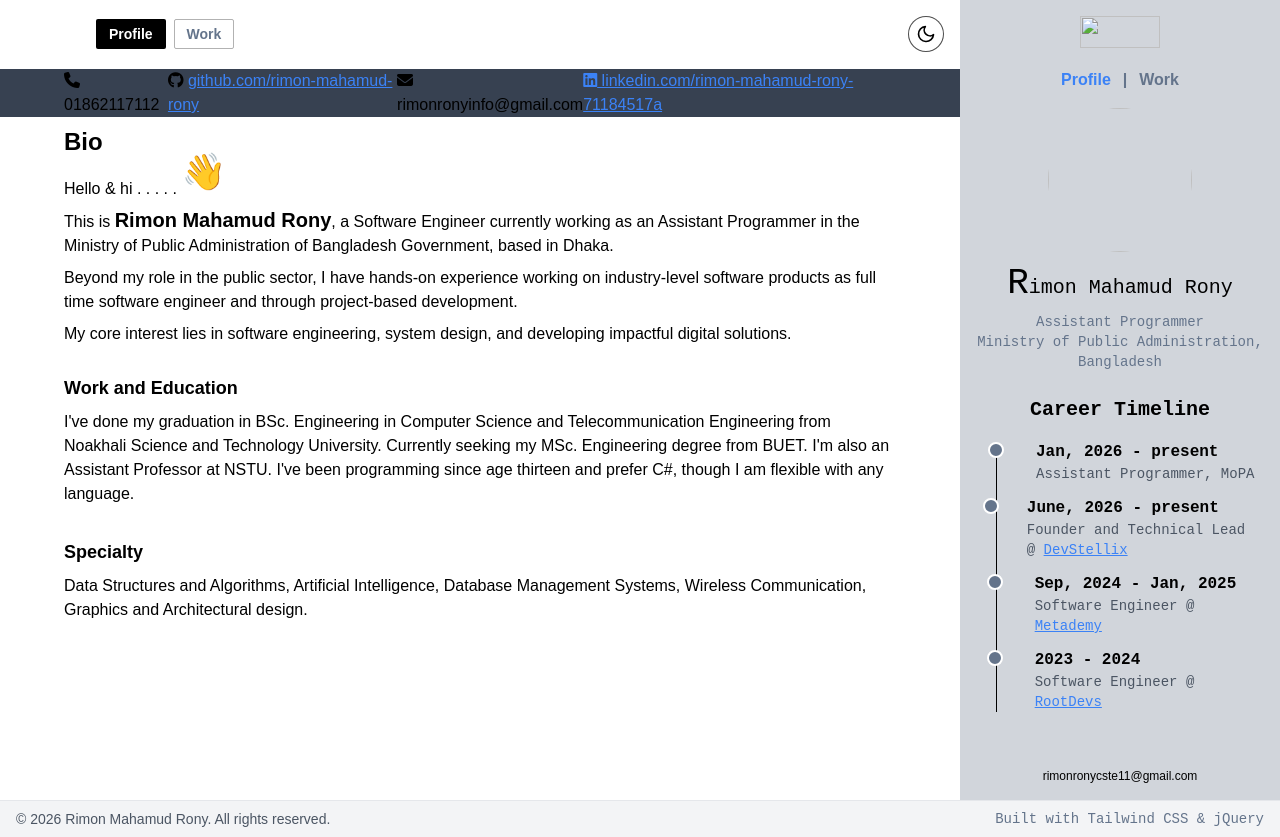
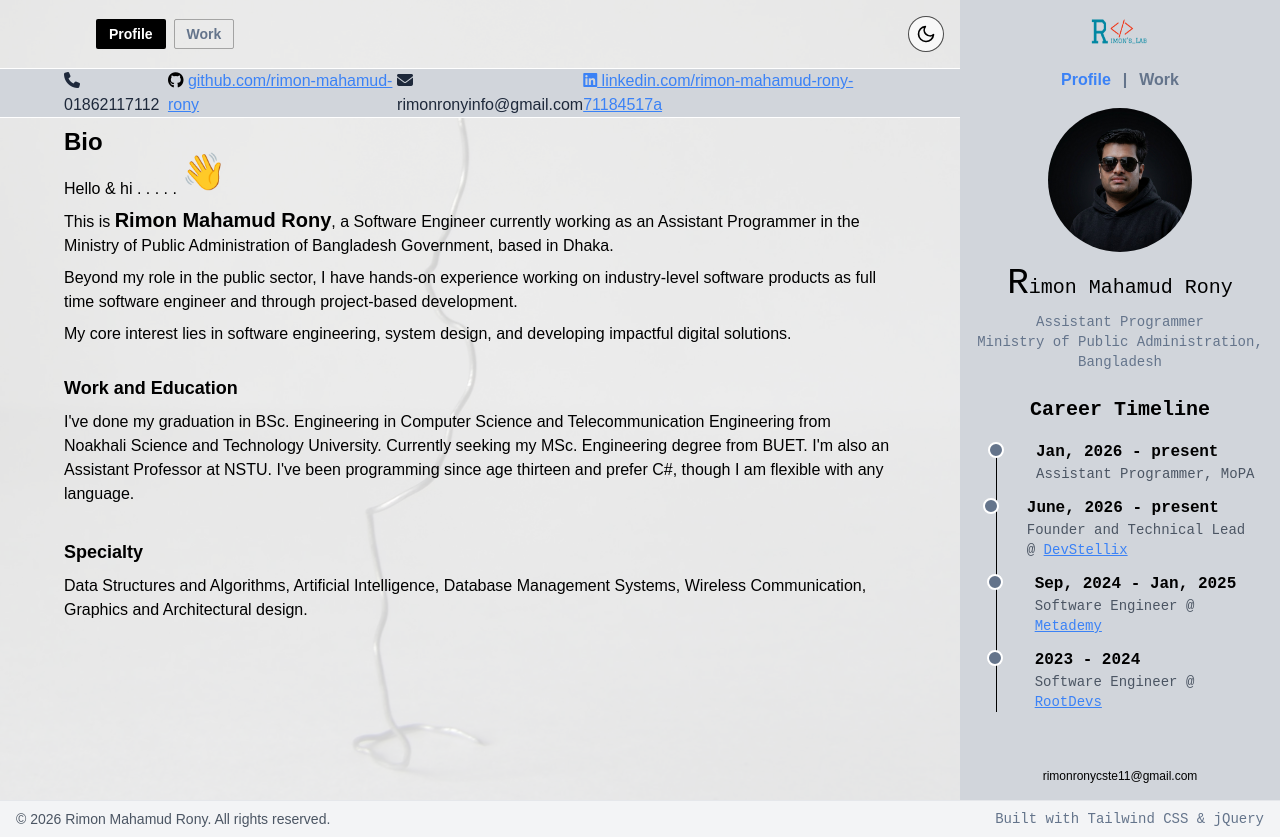
Before and after one commit to Rimon-Mahamud-Rony/portfolio, a plain HTML site: page main.html in a window 1280 px wide. Drawn offline with nearby package versions, Linux system fonts and the light colour scheme; a web font is replaced by a local one.

Commit message:
ci: home image logo

```diff
--- a/main.html
+++ b/main.html
@@ -15,7 +15,7 @@
 <body class="h-screen overflow-hidden [font-family:'Anaheim',sans-serif] bg-white text-black dark:bg-gray-900 dark:text-gray-100 transition-colors duration-300">
     <div class="flex h-screen overflow-hidden relative">
         <!-- LEFT SIDE (Details) -->
-        <div class="w-full sm:w-9/12 relative bg-cover bg-center" style="background-image: url('image/bg.jpg');">
+        <div class="w-full sm:w-9/12 relative bg-cover bg-center" style="background-image: url('images/bg.jpg');">
             <div class="absolute inset-0 bg-white/80 dark:bg-gray-900/90 backdrop-blur-xs transition-colors duration-300"></div>
             <div class="relative z-10 h-full flex flex-col">
 
@@ -69,17 +69,17 @@
 
                 <!-- PROFILE TAB CONTENT -->
                 <div id="profile" class="detail-panel flex-1 overflow-y-auto">
-                    <div class="w-full flex flex-col sm:flex-row justify-start sm:justify-between items-center text-start px-16 border-b border-white dark:border-gray-700 bg-gray-700">
-                        <p><i class="fa-solid fa-phone"></i> 01862117112</p>
+                    <div class="w-full flex flex-col sm:flex-row sm:justify-between items-center text-start px-16 border-b border-white dark:border-gray-700 bg-gray-300 dark:bg-gray-700">
+                        <p class="text-slate-800 dark:text-white"><i class="fa-solid fa-phone"></i> 01862117112</p>
                         <p>
                             <i class="fa-brands fa-github"></i>
-                            <a class="text-blue-500 underline hover:text-blue-300 cursor-pointer">
+                            <a class="text-blue-500 dark:text-blue-200 underline hover:text-blue-400 cursor-pointer">
                                  github.com/rimon-mahamud-rony
                             </a>
                         </p>
-                        <p><i class="fa-solid fa-envelope"></i> rimonronyinfo@gmail.com</p>
+                        <p class="text-slate-800 dark:text-white"><i class="fa-solid fa-envelope"></i> rimonronyinfo@gmail.com</p>
                         <p>
-                            <a class="text-blue-500 underline hover:text-blue-300 cursor-pointer">
+                            <a class="text-blue-500 dark:text-blue-200 underline hover:text-blue-400 cursor-pointer">
                                 <i class="fa-brands fa-linkedin"></i> linkedin.com/rimon-mahamud-rony-71184517a
                             </a>
                         </p>
@@ -163,7 +163,7 @@
             </button>
 
             <div class="mb-4">
-                <img src="image/logo.png" class="h-8 w-20">
+                <img src="images/logo.png" class="h-8 w-20">
             </div>
 
             <!-- Tabs inside the drawer / sidebar -->
@@ -175,7 +175,7 @@
 
             <div class="flex-1 overflow-y-auto [font-family:'Datatype',monospace] w-full">
                 <div class="flex flex-row justify-center">
-                    <img src="image/profile.jpeg" class="w-28 sm:w-36 h-28 sm:h-36 rounded-full object-cover m-1">
+                    <img src="images/profile.jpeg" class="w-28 sm:w-36 h-28 sm:h-36 rounded-full object-cover m-1">
                 </div>
                 <!-- Sidebar Profile Content -->
                 <div id="profile_0" class="sidebar-panel">
```
Also changed, not shown: images/logo.png (added).
